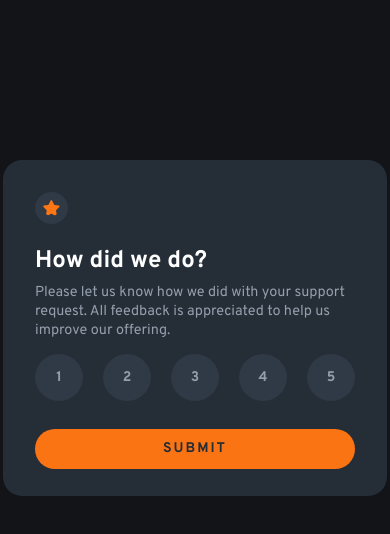
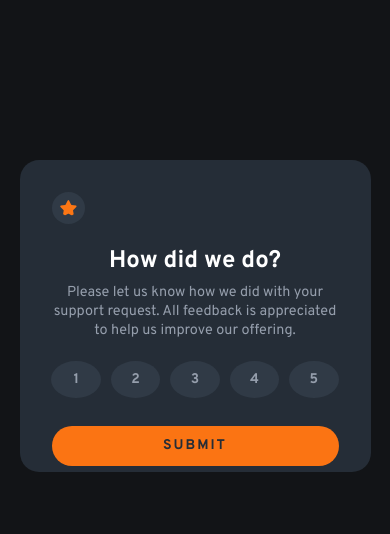
Before and after one commit to abmanaf/Interactive-rating-component, a React (Vite) app: page /ThankYou in a window 390 px wide. Shown: the top 534 px of the page. Built offline with nearby package versions, Linux system fonts and the light colour scheme.

Commit message:
minor changes

```diff
--- a/src/index.css
+++ b/src/index.css
@@ -0,0 +1,147 @@
+* {
+  box-sizing: border-box;
+  margin: 0;
+  padding: 0;
+  font-family: "Overpass", sans-serif;
+}
+:root {
+  /*Primary*/
+  --Orange: hsl(25, 97%, 53%);
+  /* Neutral*/
+  --White: hsl(0, 0%, 100%);
+  --Light-Grey: hsl(217, 12%, 63%);
+  --Dark-Blue: hsl(213, 19%, 18%);
+  --Very-Dark-Blue: hsl(216, 12%, 8%);
+}
+ul,
+ol {
+  list-style-type: none;
+}
+body {
+  background-color: var(--Very-Dark-Blue);
+  color: var(--White);
+}
+.rating-container {
+  width: 24rem;
+  height: 21rem;
+  background-color: var(--Dark-Blue);
+  margin: 0 auto;
+  padding: 2em;
+  border-radius: 1.2em;
+  margin-top: 10em;
+}
+.selected-score {
+  width: 150px;
+  margin-top: 2em;
+  margin-left: auto;
+  margin-right: auto;
+  background-color: hsl(213, 19%, 23%);
+  padding: 2px 2px;
+  border-radius: 10px;
+  font-size: 13px;
+  text-align: center;
+  color: var(--Orange);
+}
+
+.thank-you-image {
+  display: flex;
+  justify-content: center;
+  align-items: center;
+}
+/*
+img {
+  background-color: hsl(213, 19%, 23%);
+  border-radius: 50%;
+  padding: 8px 8px;
+}
+*/
+.rating-info {
+  margin-top: 1em;
+  text-align: center;
+}
+.rating-btn {
+  display: flex;
+  justify-content: center;
+  align-items: center;
+  color: hsl(217, 12%, 63%);
+  gap: 20px;
+}
+.message {
+  font-size: 0.9em;
+}
+
+.rate-btn {
+  display: flex;
+  justify-content: center;
+  align-items: center;
+  background-color: hsl(213, 19%, 23%);
+  color: hsl(217, 12%, 63%);
+  width: 100%;
+  border-radius: 50%;
+  border: 0 none;
+  padding: 15px;
+  font-weight: 700;
+  font-size: 14px;
+  margin-top: 1em;
+  cursor: pointer;
+}
+
+.rate-btn:hover {
+  background-color: hsl(25, 97%, 53%);
+
+  color: white;
+}
+.rate-btn:focus {
+  background-color: hsl(217, 12%, 63%);
+
+  color: white;
+}
+
+h2 {
+  color: white;
+}
+.submitBtn {
+  color: var(--Dark-Blue);
+}
+.submitBtn {
+  width: 100%;
+  background-color: hsl(25, 97%, 53%);
+  letter-spacing: 2px;
+  border: 0 none;
+  font-weight: 700;
+  font-size: 14px;
+  padding: 0.8em 0.8em;
+  border-radius: 2em;
+  cursor: pointer;
+  margin-top: 2em;
+}
+.submitBtn:hover {
+  background-color: white;
+}
+@media only screen and (max-width: 400px) {
+  .rating-container {
+    width: 90%;
+    height: 19.5rem;
+    background-color: var(--Dark-Blue);
+    margin: 1em auto;
+    padding: 2em;
+    border-radius: 1.2em;
+    margin-top: 10em;
+  }
+
+  .message {
+    font-size: 0.71em;
+  }
+
+  .rating-btn {
+    gap: 10px;
+  }
+
+  .rate-btn {
+    padding: 10px 0;
+    font-weight: 700;
+    font-size: 14px;
+    margin-top: 1.5em;
+    cursor: pointer;
+  }
+}
```
